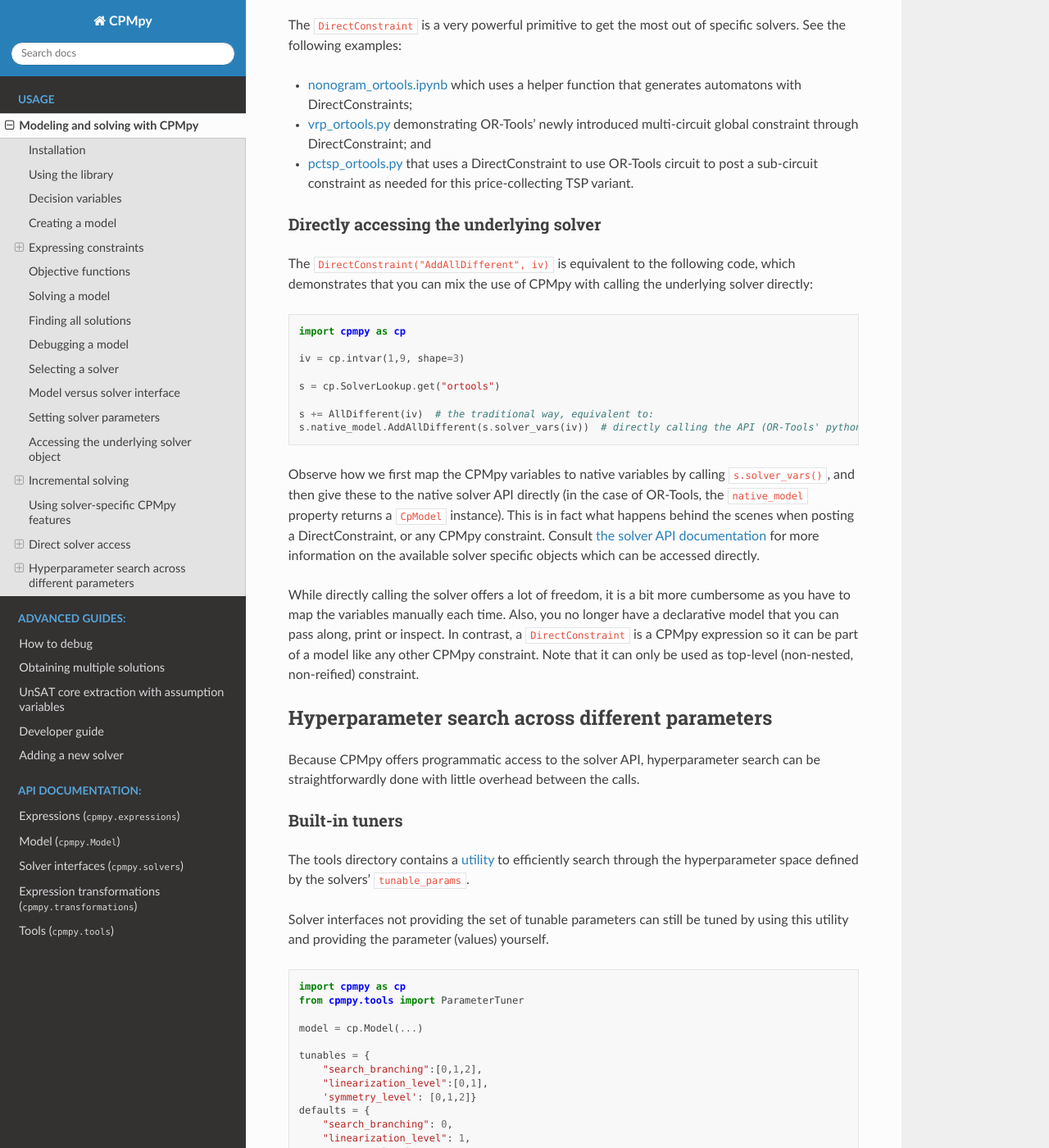
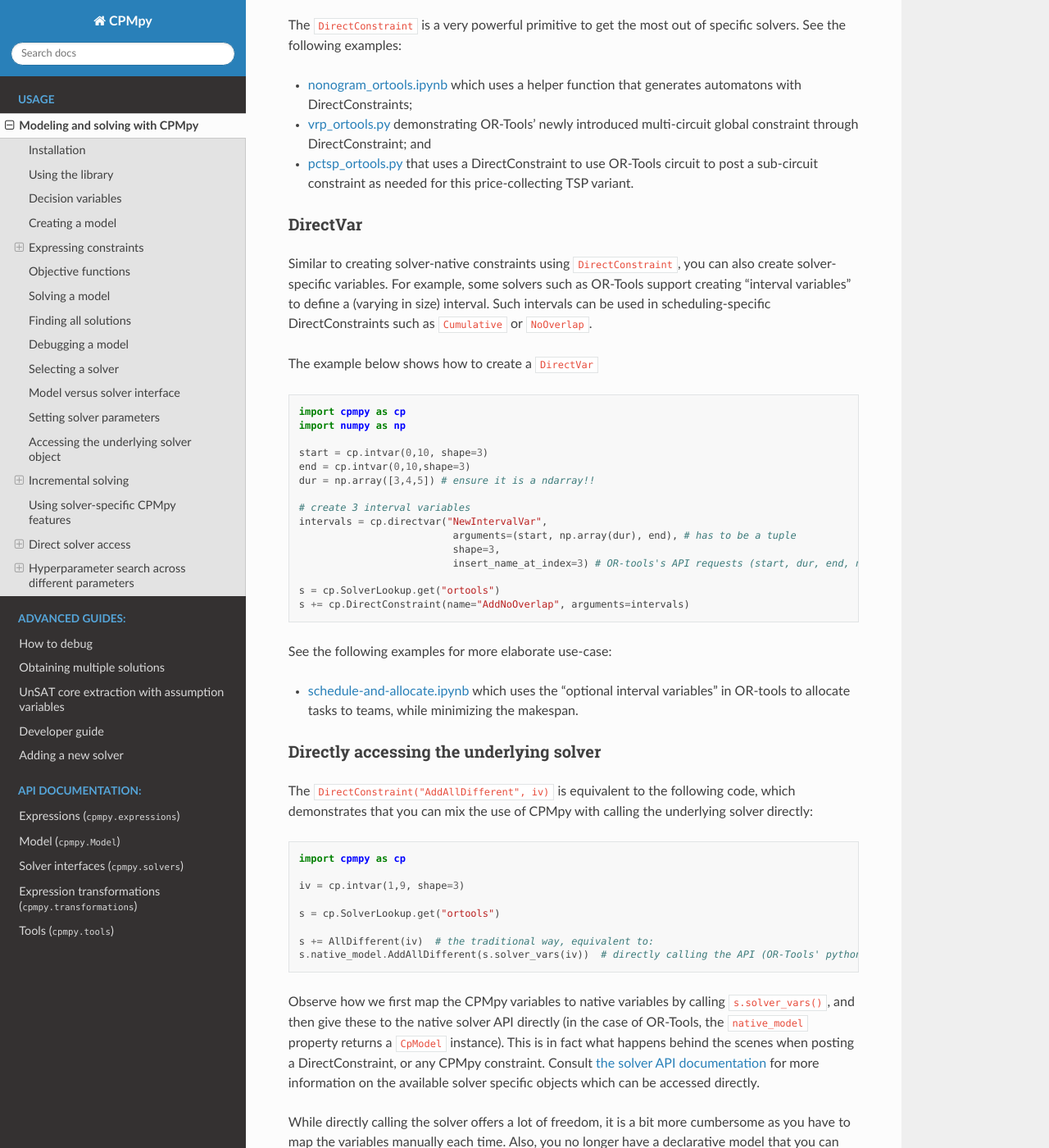
Before and after one commit to CPMpy/cpmpy, a Sphinx documentation site: the page built from docs/modeling.md, in a window 1280 px wide and 1400 px high, scrolled down 17755 px. Shown: the whole window at 82% size. Built offline with Sphinx 7.4.7 and the Read the Docs theme 3.1.0, drawn with Linux system fonts in a browser that asks for light colours; pages that are not in the unit, such as notebooks, are missing from menus.

Commit message:
write documentation for directvar

````diff
--- a/docs/modeling.md
+++ b/docs/modeling.md
@@ -705,6 +705,35 @@ The `DirectConstraint` is a very powerful primitive to get the most out of speci
 - [vrp_ortools.py](https://github.com/CPMpy/cpmpy/blob/master/examples/vrp_ortools.py) demonstrating OR-Tools' newly introduced multi-circuit global constraint through DirectConstraint; and
 - [pctsp_ortools.py](https://github.com/CPMpy/cpmpy/blob/master/examples/pctsp_ortools.py) that uses a DirectConstraint to use OR-Tools circuit to post a sub-circuit constraint as needed for this price-collecting TSP variant.
 
+### DirectVar
+
+Similar to creating solver-native constraints using `DirectConstraint`, you can also create solver-specific variables.
+For example, some solvers such as OR-Tools support creating "interval variables" to define a (varying in size) interval.
+Such intervals can be used in scheduling-specific DirectConstraints such as `Cumulative` or `NoOverlap`.
+
+The example below shows how to create a `DirectVar`
+
+```python
+import cpmpy as cp
+import numpy as np
+
+start = cp.intvar(0,10, shape=3)
+end = cp.intvar(0,10,shape=3)
+dur = np.array([3,4,5]) # ensure it is a ndarray!!
+
+# create 3 interval variables
+intervals = cp.directvar("NewIntervalVar",
+                          arguments=(start, np.array(dur), end), # has to be a tuple
+                          shape=3,
+                          insert_name_at_index=3) # OR-tools's API requests (start, dur, end, name)
+
+s = cp.SolverLookup.get("ortools")
+s += cp.DirectConstraint(name="AddNoOverlap", arguments=intervals)
+```
+
+See the following examples for more elaborate use-case:
+- [schedule-and-allocate.ipynb](https://github.com/CPMpy/cpmpy/tree/master/examples/schedule-and-allocate.ipynb) which uses the "optional interval variables" in OR-tools to allocate tasks to teams, while minimizing the makespan.
+
 ### Directly accessing the underlying solver
 
 The `DirectConstraint("AddAllDifferent", iv)` is equivalent to the following code, which demonstrates that you can mix the use of CPMpy with calling the underlying solver directly:
````
